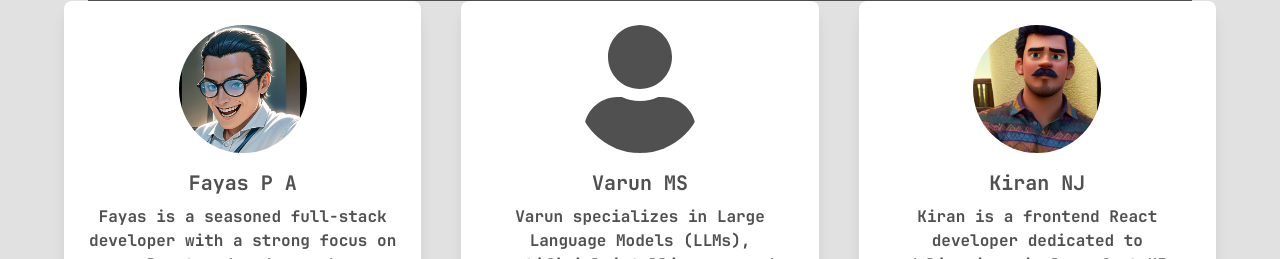
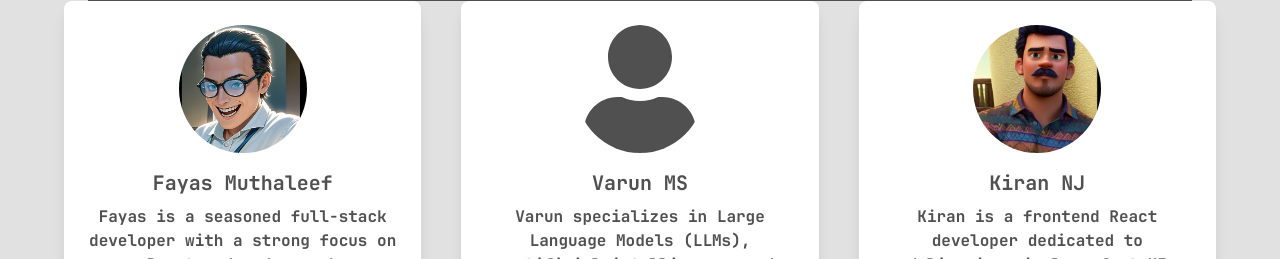
Before and after one commit to fayasPA/build-with-us, a React (Vite) app: page / in a window 1280 px wide. Shown: the part 4783-5042 px from the top of the page. Built offline with nearby package versions, Linux system fonts and the light colour scheme.

Commit message:
check ci/cd

```diff
--- a/data.js
+++ b/data.js
@@ -108,7 +108,7 @@ export const experiencesData = [
 
 export const teamMembers = [
     {
-        name: "Fayas P A",
+        name: "Fayas Muthaleef",
         picture: Fayas,  // Replace with correct image path
         bio: "Fayas is a seasoned full-stack developer with a strong focus on React and modern web technologies. As the team lead, he oversees development and ensures seamless project delivery.",
         linkedIn: "https://www.linkedin.com/in/fayas-p-a-328748142/",
```
